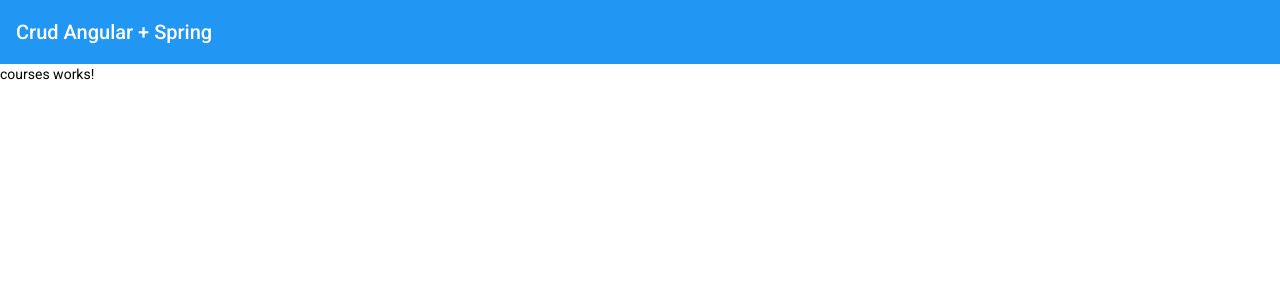
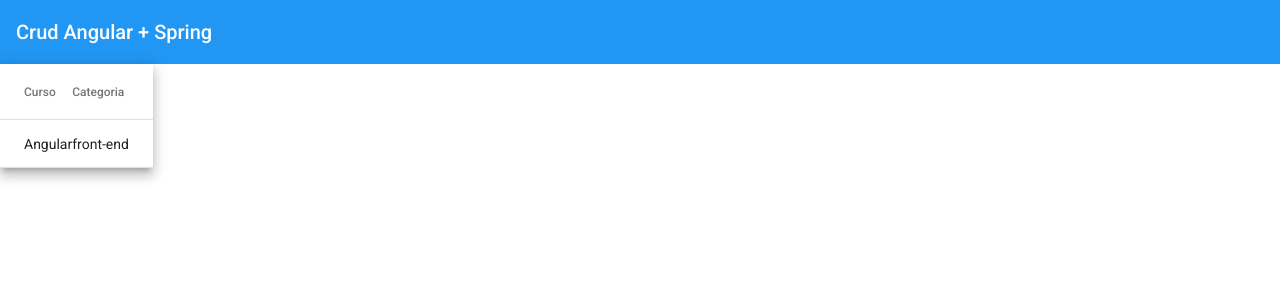
Before and after one commit to uZimbra/angular-crud, an Angular app: page /courses in a window 1280 px wide. Shown: the top 300 px of the page. Built offline with nearby package versions, Linux system fonts and the light colour scheme.

Commit message:
chore: Criando Material Table para Listar Cursos

```diff
--- a/src/app/courses/courses/courses.component.html
+++ b/src/app/courses/courses/courses.component.html
@@ -1 +1,17 @@
-<p>courses works!</p>
+<table mat-table [dataSource]="courses" class="mat-elevation-z8">
+
+  <!-- Name Column -->
+  <ng-container matColumnDef="name">
+    <th mat-header-cell *matHeaderCellDef> Curso </th>
+    <td mat-cell *matCellDef="let element"> {{element.name}} </td>
+  </ng-container>
+
+  <!-- Weight Column -->
+  <ng-container matColumnDef="category">
+    <th mat-header-cell *matHeaderCellDef> Categoria </th>
+    <td mat-cell *matCellDef="let element"> {{element.category}} </td>
+  </ng-container>
+
+  <tr mat-header-row *matHeaderRowDef="displayedColumns"></tr>
+  <tr mat-row *matRowDef="let row; columns: displayedColumns;"></tr>
+</table>
--- a/src/app/courses/courses/courses.component.ts
+++ b/src/app/courses/courses/courses.component.ts
@@ -1,15 +1,23 @@
 import { Component, OnInit } from '@angular/core';
+
+import { Course } from '../model/course';
 
 @Component({
   selector: 'app-courses',
   templateUrl: './courses.component.html',
-  styleUrls: ['./courses.component.scss']
+  styleUrls: ['./courses.component.scss'],
 })
 export class CoursesComponent implements OnInit {
+  courses: Course[] = [
+    {
+      _id: '1',
+      name: 'Angular',
+      category: 'front-end',
+    },
+  ];
+  displayedColumns = ['name', 'category'];
 
-  constructor() { }
+  constructor() {}
 
-  ngOnInit(): void {
-  }
-
+  ngOnInit(): void {}
 }
--- /dev/null
+++ b/src/app/courses/model/course.ts
@@ -0,0 +1,5 @@
+export interface Course {
+  _id: string;
+  name: string;
+  category: string;
+}
```
Also changed, not shown: src/app/courses/courses.module.ts (+5 -10 lines).
